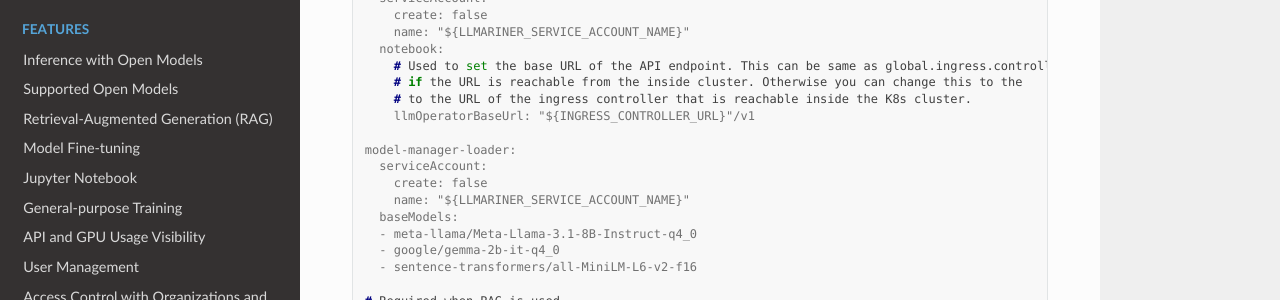
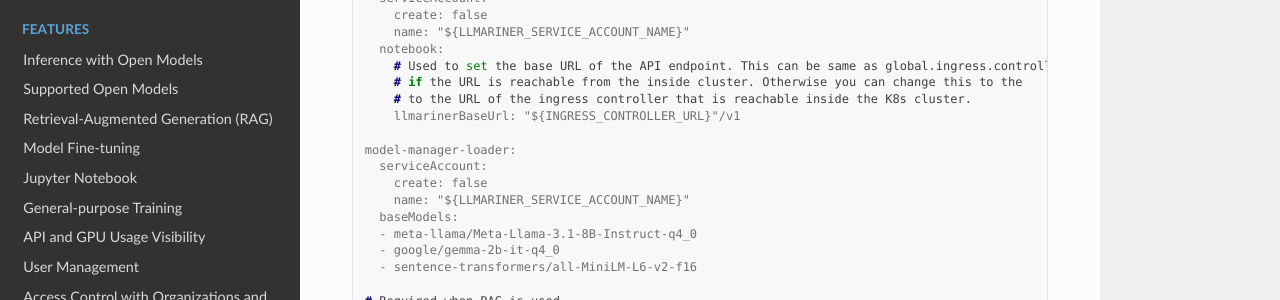
Before and after one commit to llm-operator/docs, a Sphinx documentation site: the page built from docs/source/install.rst, in a window 1280 px wide and 900 px high, scrolled down 10006 px. Shown: the part 151-451 px from the top of the window. Built offline with Sphinx 7.4.7 and the Read the Docs theme 2.0.0, drawn with Linux system fonts in a browser that asks for light colours; part of the change alters nothing that is shown.

Commit message:
Update install.rst (#135)

```diff
--- a/docs/source/install.rst
+++ b/docs/source/install.rst
@@ -324,7 +324,7 @@ You can verify if the DB instance is reachable from the EKS cluster by running t
    kubectl delete pods psql
 
 
-If ``psq`` can successfully connect to the RDS instance, create a K8s secret in the ``llmariner`` namespace so that later LLMariner can retrieve the database password from the secret.
+If ``psql`` can successfully connect to the RDS instance, create a K8s secret in the ``llmariner`` namespace so that later LLMariner can retrieve the database password from the secret.
 
 .. code-block:: console
 
@@ -565,7 +565,7 @@ Step 5. Install LLMariner
        # Used to set the base URL of the API endpoint. This can be same as global.ingress.controllerUrl
        # if the URL is reachable from the inside cluster. Otherwise you can change this to the
        # to the URL of the ingress controller that is reachable inside the K8s cluster.
-       llmOperatorBaseUrl: "${INGRESS_CONTROLLER_URL}"/v1
+       llmarinerBaseUrl: "${INGRESS_CONTROLLER_URL}"/v1
 
    model-manager-loader:
      serviceAccount:
```
